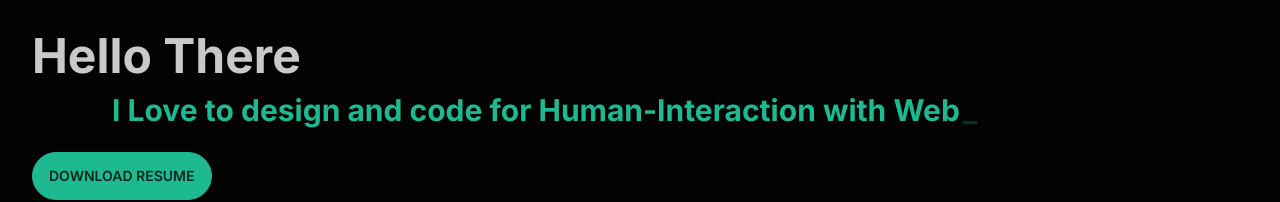
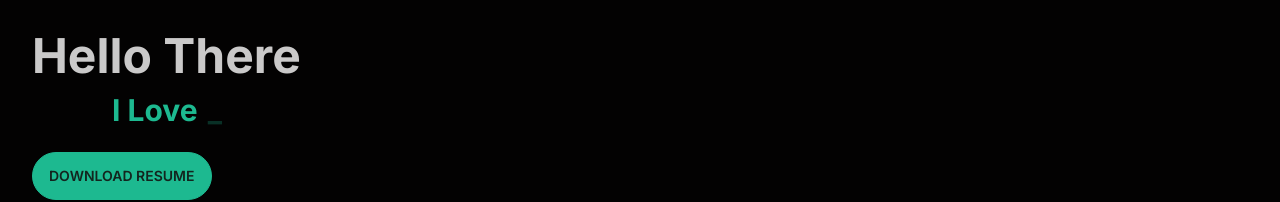
Before and after one commit to MonzurAlam-Git/portfolio_next, a Next.js app: page / in a window 1280 px wide. Shown: the top 202 px of the page. Built offline with nearby package versions, Linux system fonts and the light colour scheme.

Commit message:
hero updated

```diff
--- a/src/app/Components/Hero.jsx
+++ b/src/app/Components/Hero.jsx
@@ -18,6 +18,7 @@ const Hero = () => {
               <span className="text-secondary font-bold ">
                 <Typewriter
                   words={[
+                    "Assalamualikum",
                     "I am Md Manzurul Alam",
                     "I Love to design and code for Human-Interaction with Web System",
                     "I'm an CSE Graduated",
```
